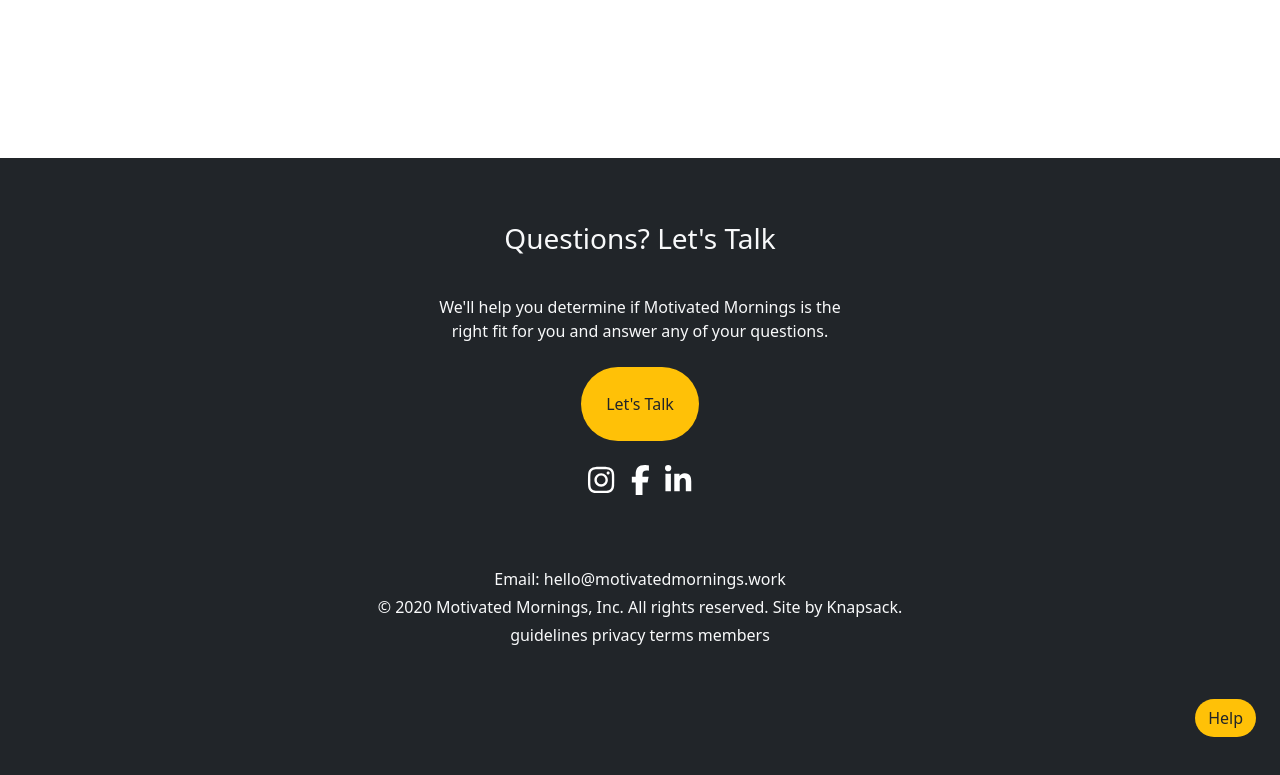
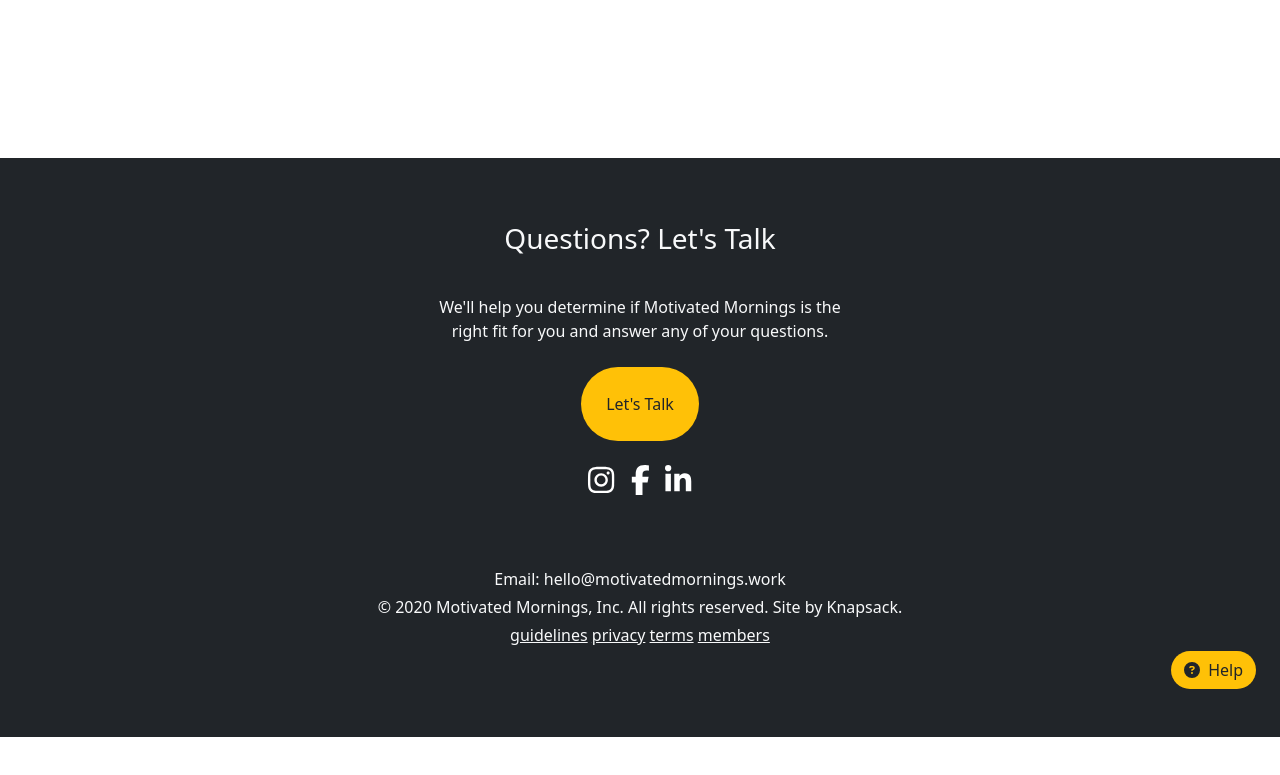
Before and after one commit to Ajith369369/motivated-mornings-frontend, a React (Vite) app: page / in a window 1280 px wide. Shown: the part 4386-5161 px from the top of the page. After the commit the page ends 5123 px from the top, so only its background shows below. Built offline with nearby package versions, Linux system fonts and the light colour scheme.

Commit message:
Add margin.

```diff
--- a/src/components/Footer.jsx
+++ b/src/components/Footer.jsx
@@ -5,6 +5,7 @@
 } from "@fortawesome/free-brands-svg-icons";
 import { FontAwesomeIcon } from "@fortawesome/react-fontawesome";
 import "./Footer.css";
+import { faCircleQuestion } from "@fortawesome/free-solid-svg-icons";
 
 function Footer() {
   return (
@@ -22,11 +23,11 @@
               Let's Talk
             </button>
             <div className="d-flex flex-wrap justify-content-center align-items-center my-4 social-icons">
-              <FontAwesomeIcon icon={faInstagram} className="mx-2"/>
+              <FontAwesomeIcon icon={faInstagram} className="mx-2" />
               <FontAwesomeIcon icon={faFacebookF} className="mx-2" />
               <FontAwesomeIcon icon={faLinkedinIn} className="mx-2" />
             </div>
-            <div className="my-5">
+            <div className="mt-5">
               <p className="text-light text-center mb-1">
                 Email: hello@motivatedmornings.work
               </p>
@@ -35,14 +36,14 @@
                 Knapsack.
               </p>
               <p className="text-light text-center mb-1">
-                guidelines privacy terms members
+                <u>guidelines</u> <u>privacy</u> <u>terms</u> <u>members</u>
               </p>
             </div>
           </div>
           <div className="col-md-2"></div>
         </div>
         <div className="d-flex justify-content-end align-items-center">
-          <button className="btn rounded-pill bg-warning me-4">Help</button>
+          <button className="btn rounded-pill bg-warning me-4"><FontAwesomeIcon icon={faCircleQuestion} className="me-2"/>Help</button>
         </div>
       </section>
     </>
```
